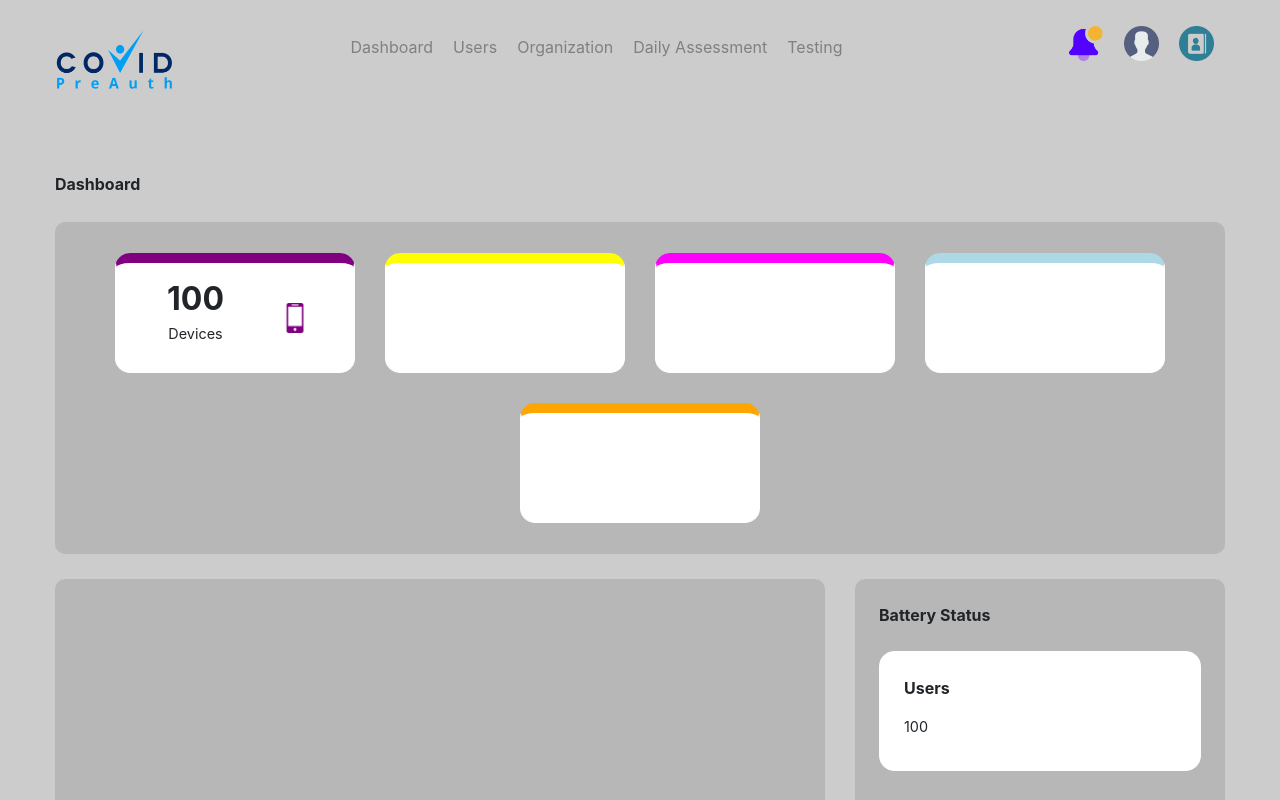
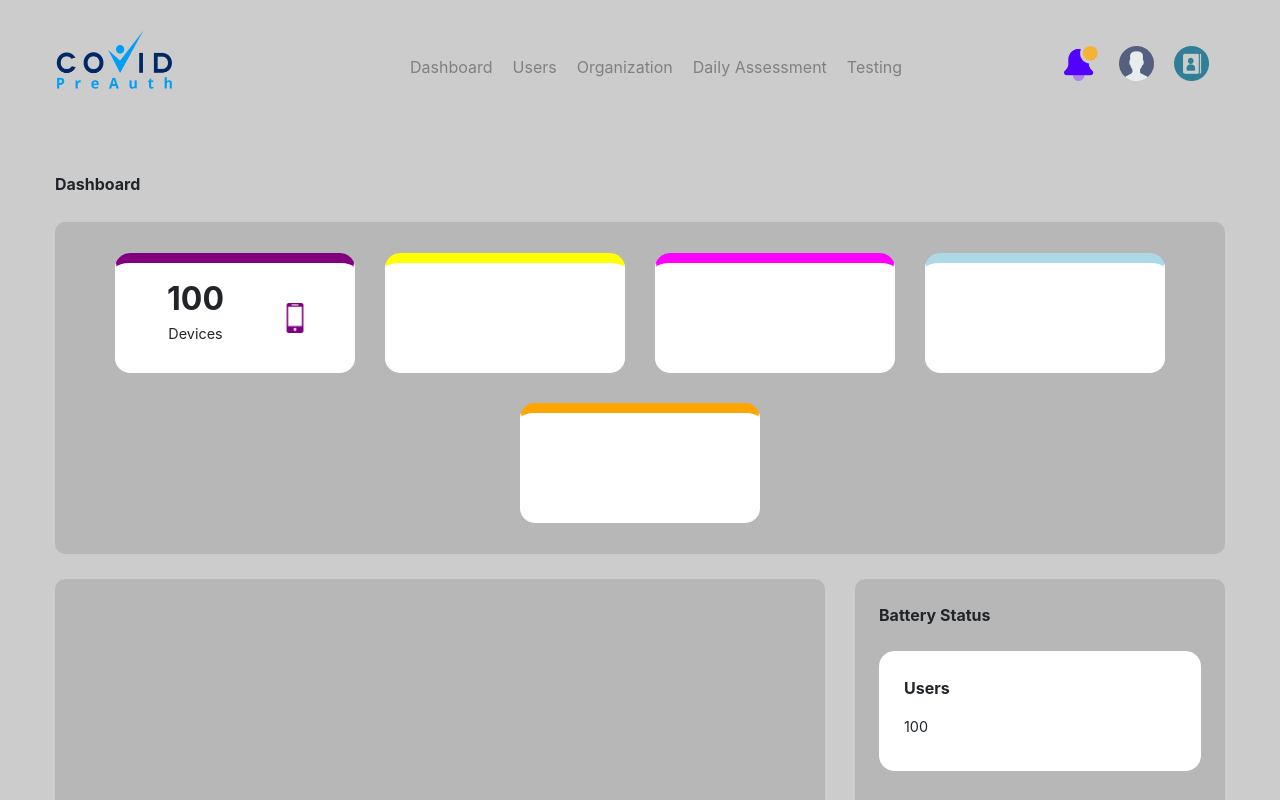
Before and after one commit to mahi30795/React-Typescript, a React (Create React App) app: page / in a window 1280 px wide. Shown: the top 800 px of the page. Built offline with nearby package versions, Linux system fonts and the light colour scheme; the HTML template or start-up script is replaced by a standard one.

Commit message:
optimized responsive navbar

```diff
--- a/src/components/Layout/Layout.tsx
+++ b/src/components/Layout/Layout.tsx
@@ -20,6 +20,7 @@ const Layout: React.FC<LayoutProps> = (props: any) => {
         }
         else{
             setVisibility(false);
+            switchSidebar(false);
         }
     })
 
@@ -29,6 +30,7 @@ const Layout: React.FC<LayoutProps> = (props: any) => {
         }
         else{
             setVisibility(false);
+            switchSidebar(false);
         }
     },[sidebar]);
 
@@ -46,7 +48,7 @@ const Layout: React.FC<LayoutProps> = (props: any) => {
 
 
             <SideBar open={sideBarOpen} clicked={toggleSidebar} />
-            <BackDrop open={sideBarOpen} clicked={toggleSidebar} />
+            <BackDrop open={sidebar&&sideBarOpen} clicked={toggleSidebar} />
             <Container fluid>
                 {props.children}
             </Container>
--- a/src/components/NavBar/NavBar.style.tsx
+++ b/src/components/NavBar/NavBar.style.tsx
@@ -12,6 +12,15 @@ const useStyles = makeStyles({
             padding: '10px 0',
             margin: '0 15px'
         }
+    },
+    menu:{
+        width: '80%',
+        padding: '20px 5px 16px 15vh',
+        display: 'flex',
+        justifyContent: 'space-between',
+        ['@media (max-width:1024px)']: { // eslint-disable-line no-useless-computed-key
+            padding: '20px 0 16px 0',
+        }
     }
 })
 
--- a/src/components/NavBar/NavBar.tsx
+++ b/src/components/NavBar/NavBar.tsx
@@ -3,7 +3,6 @@ import Logo from '@components/Logo/Logo';
 import useStyles from './NavBar.style';
 import NavItems from '@common/NavItems/NavItems';
 import NavIcons from '@common/NavIcons/NavIcons';
-import Aux from '@Aux';
 import SideBarToggler from '@common/SideBarToggler/SideBarToggler';
 export interface NavBarProps {
     sidebar: boolean,
@@ -12,16 +11,17 @@ export interface NavBarProps {
 
 const NavBar: React.FC<NavBarProps> = ({sidebar, toggler}: NavBarProps) => {
     const classes = useStyles();
+    const display ={
+        display: !sidebar ? 'flex' : 'none'
+    }
     return (
     <header className={classes.header}>
         <Logo/>
-        {!sidebar?
-            <Aux>
+        <div className={classes.menu} style={display}>
                 <NavItems open={!sidebar}/>
                 <NavIcons open={!sidebar}/>
-            </Aux>
-        : <SideBarToggler clicked={toggler} />
-        }
+        </div>
+        <SideBarToggler clicked={toggler} />
 
     </header>
     );
```
